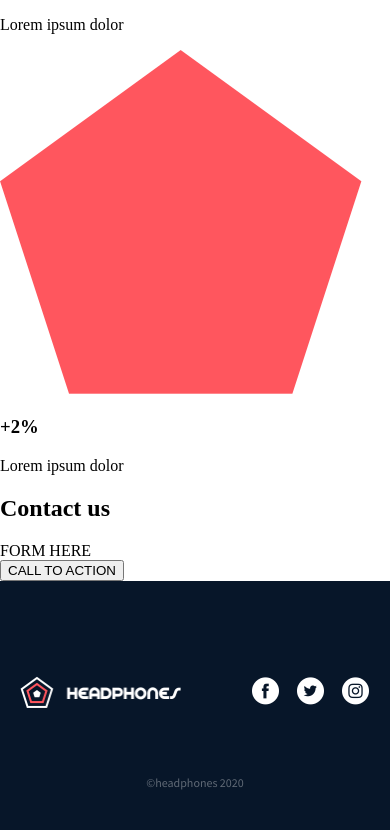
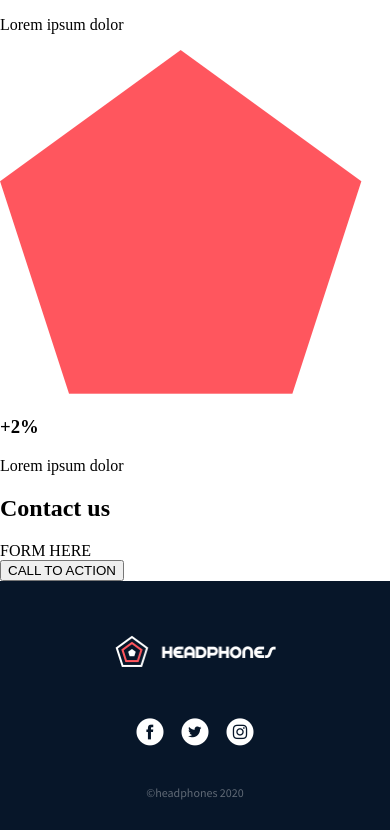
Before and after one commit to TebariousBag/atlas-headphones, a plain HTML site: page index.html in a window 390 px wide. Shown: the part 2930-3760 px from the top of the page. Drawn offline with Linux system fonts and the light colour scheme; files whose address does not match are found by name.

Commit message:
footer responsive on all 3 sizes

```diff
--- a/styles.css
+++ b/styles.css
@@ -235,3 +235,24 @@ footer {
 		width: 90%;
 	}
 }
+
+@media (max-width: 480px) {
+	.footer-bar {
+		display: flex;
+		flex-direction: column;
+		align-items: center;
+		justify-content: center;
+		gap: 10px;
+		}
+
+		.logo-footer {
+			margin-bottom: 20px;
+		}
+	.footer-links {
+		margin-top: 20px;
+	}
+
+	.copyright {
+		margin-bottom: 30px;
+	}
+}
```
